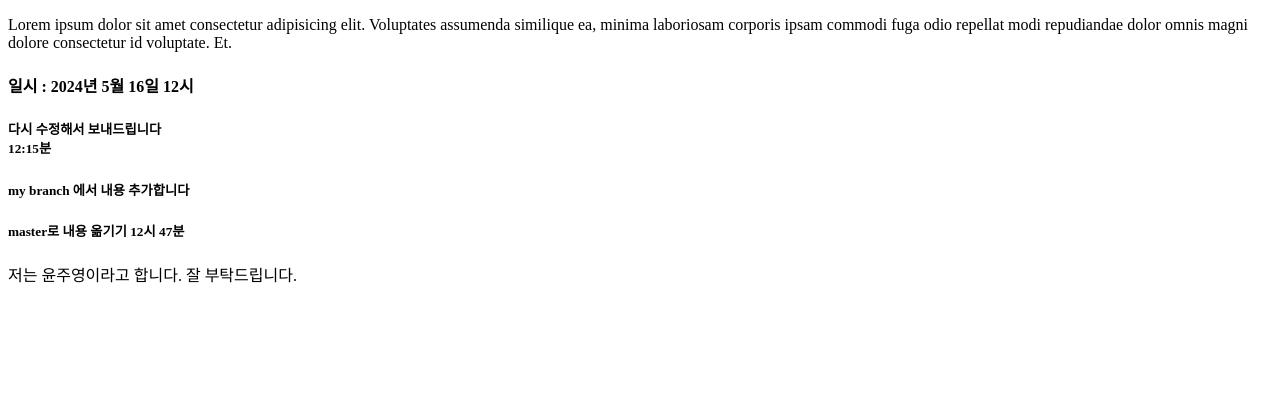
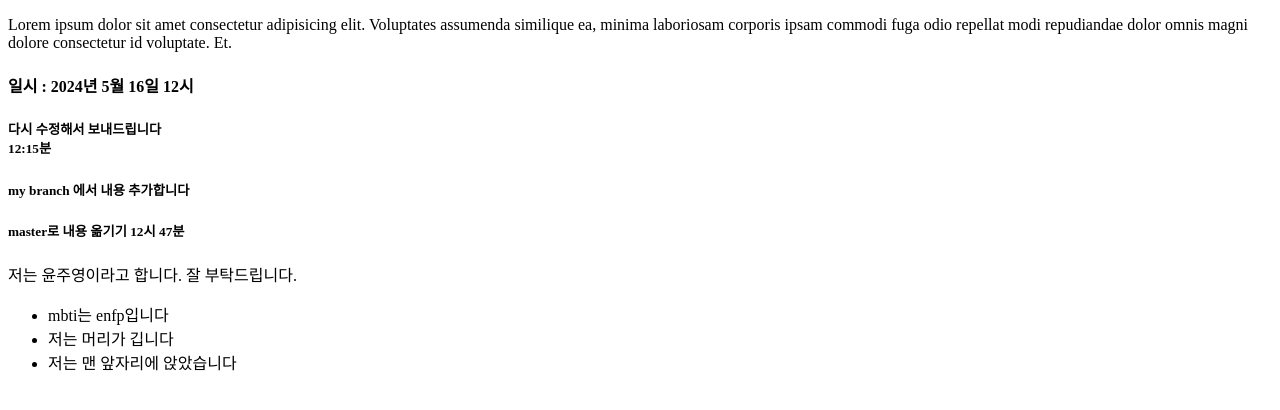
Before and after one commit to juyoung526/practice, a plain HTML site: page index.html in a window 1280 px wide. Drawn offline with Linux system fonts and the light colour scheme.

Commit message:
자기소개내용추가

```diff
--- a/index.html
+++ b/index.html
@@ -17,5 +17,12 @@
     <h5>my branch 에서 내용 추가합니다</h5>
     <h5>master로 내용 옮기기 12시 47분</h5>
     <p>저는 윤주영이라고 합니다. 잘 부탁드립니다.</p>
+    <div>
+      <ul>
+        <li>mbti는 enfp입니다</li>
+        <li>저는 머리가 깁니다</li>
+        <li>저는 맨 앞자리에 앉았습니다</li>
+      </ul>
+    </div>
   </body>
 </html>
```
